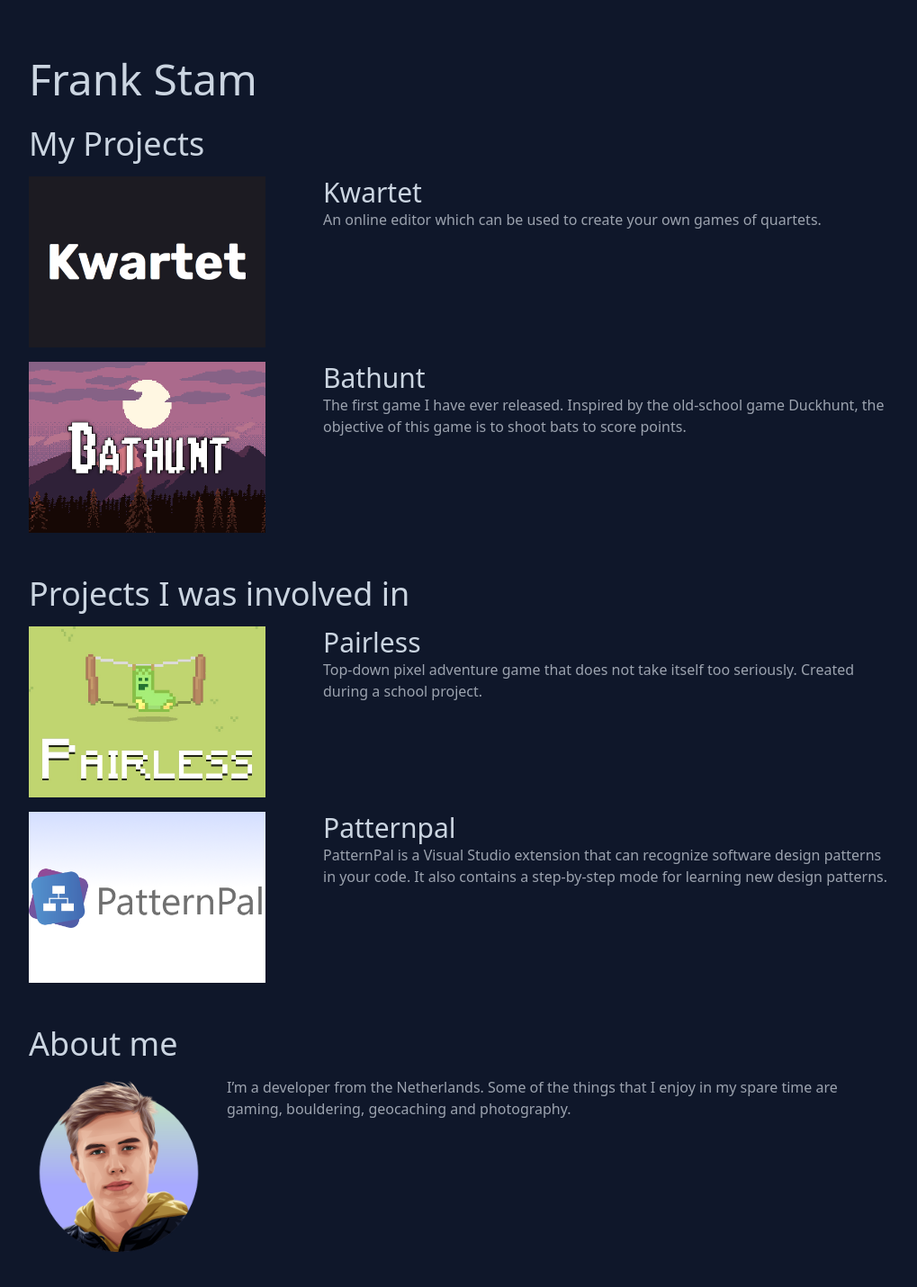
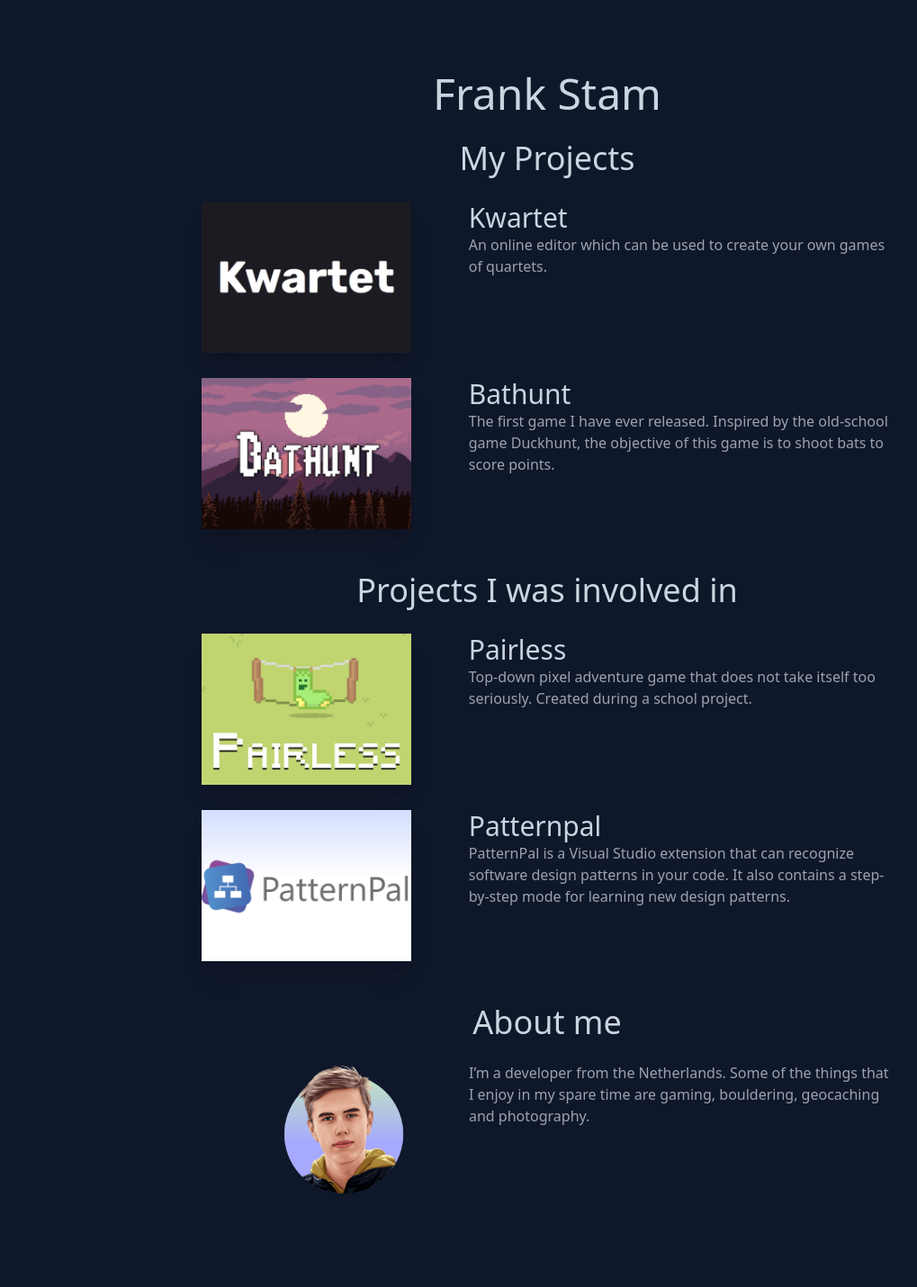
Before and after one commit to FrankS01/frankstam, a React (Create React App) app in the folder frankstam/: page / in a window 1280 px wide. Shown: the top 1430 px of the page at 90% size, without its empty margins (32-1051 px from the left). After the commit the page ends 1378 px from the top, so only its background shows below. Built offline with nearby package versions, Linux system fonts and the light colour scheme.

Commit message:
Site is almost finished

```diff
--- a/frankstam/src/App.tsx
+++ b/frankstam/src/App.tsx
@@ -11,43 +11,51 @@ import Project from "./components/project";
 
 function App() {
     return (
-        <div className="flex flex-col m-16 gap-7 w-9/12">
+        <div className="flex justify-center">
+            <div className="flex flex-col mt-20 mx-8 gap-7">
                 <header>
-                <h1 className="text-5xl text-slate-300 font-medium">Frank Stam</h1>
+                    <h1 className="text-5xl text-slate-300 font-medium text-center">Frank Stam</h1>
                 </header>
                 <main>
                     <section id="my-projects" className="mb-12">
-                    <div className="flex flex-col gap-4 font-light">
-                        <h1 className="text-4xl text-slate-300">My Projects</h1>
+                        <div className="flex flex-col gap-7 font-light max-w-3xl">
+                            <h1 className="text-4xl text-slate-300 text-center">My Projects</h1>
                             <Project imgSrc={kwartet}
                                      title="Kwartet"
-                                 description="An online editor which can be used to create your own games of quartets."/>
+                                     description="An online editor which can be used to create your own games of quartets."
+                                     url="https://kwartet.frankstam.nl.eu.org/"/>
                             <Project imgSrc={bathunt}
                                      title="Bathunt"
                                      description="The first game I have ever released.
-                                 Inspired by the old-school game Duckhunt, the objective of this game is to shoot bats to score points."/>
+                                     Inspired by the old-school game Duckhunt, the objective of this game is to shoot bats to score points."
+                                     url="https://kwartet.frankstam.nl.eu.org/"/>
                         </div>
                     </section>
                     <section id="involved-projects" className="mb-12">
-                    <div className="flex flex-col gap-4 font-light">
-                        <h1 className="text-4xl text-slate-300">Projects I was involved in</h1>
+                        <div className="flex flex-col gap-7 font-light max-w-3xl">
+                            <h1 className="text-4xl text-slate-300 text-center">Projects I was involved in</h1>
                             <Project imgSrc={pairless}
                                      title="Pairless"
-                                 description="Top-down pixel adventure game that does not take itself too seriously. Created during a school project."/>
+                                     description="Top-down pixel adventure game that does not take itself too seriously. Created during a school project."
+                                     url="https://kwartet.frankstam.nl.eu.org/"/>
                             <Project imgSrc={patternpal}
                                      title="Patternpal"
                                      description="PatternPal is a Visual Studio extension that can recognize software design patterns in your code.
-                                 It also contains a step-by-step mode for learning new design patterns."/>
+                                     It also contains a step-by-step mode for learning new design patterns."
+                                     url="https://kwartet.frankstam.nl.eu.org/"/>
                         </div>
                     </section>
                     <section id="about" className="mb-12">
-                    <div className="flex flex-col gap-4 font-light">
-                        <h1 className="text-4xl text-slate-300">About me</h1>
-                        <div className="flex flex-row gap-5">
-                            <img src={profile} alt="Frank Stam" className="w-[200px] h-[200px]"/>
+                        <div className="flex flex-col gap-6 font-light max-w-3xl">
+                            <h1 className="text-4xl text-slate-300 text-center">About me</h1>
+                            <div className="flex flex-row gap-16">
+                                <div className="min-w-[233px]">
+                                    <img src={profile} alt="Frank Stam" className="h-[150px] float-right"/>
+                                </div>
                                 <p>
                                     I’m a developer from the Netherlands.
-                                Some of the things that I enjoy in my spare time are gaming, bouldering, geocaching and
+                                    Some of the things that I enjoy in my spare time are gaming, bouldering, geocaching
+                                    and
                                     photography.
                                 </p>
                             </div>
@@ -55,7 +63,8 @@ function App() {
                     </section>
                 </main>
             </div>
-    );
+        </div>
+    )
 }
 
 export default App;
--- a/frankstam/src/components/project.tsx
+++ b/frankstam/src/components/project.tsx
@@ -3,6 +3,9 @@ import React from "react";
 interface ProjectProps {
     /** The image source of the project image */
     imgSrc: string;
+
+    /** The project url */
+    url: string
 
     /** The title of the project */
     title: string;
@@ -11,14 +14,16 @@ interface ProjectProps {
     description: string;
 }
 
-export default function Project({imgSrc, title, description}: ProjectProps) {
+export default function Project({imgSrc, title, description, url}: ProjectProps) {
     return (
-        <div className="flex flex-row gap-16">
-            <img src={imgSrc} alt={title + " logo"} className="w-[263px] h-[190px]"/>
-            <div>
-                <h2 className="text-3xl text-slate-300">{title}</h2>
-                <p>{description}</p>
+        <a href={url}>
+            <div className="flex flex-row gap-16 hover:bg-slate-800 rounded-md">
+                <img src={imgSrc} alt={title + " logo"} className="w-[233px] h-[168px] shadow-xl"/>
+                <div>
+                    <h2 className="text-3xl text-slate-300">{title}</h2>
+                    <p>{description}</p>
+                </div>
             </div>
-        </div>
+        </a>
     )
 }
```
Lines whose indentation alone changed are shown as unchanged.
